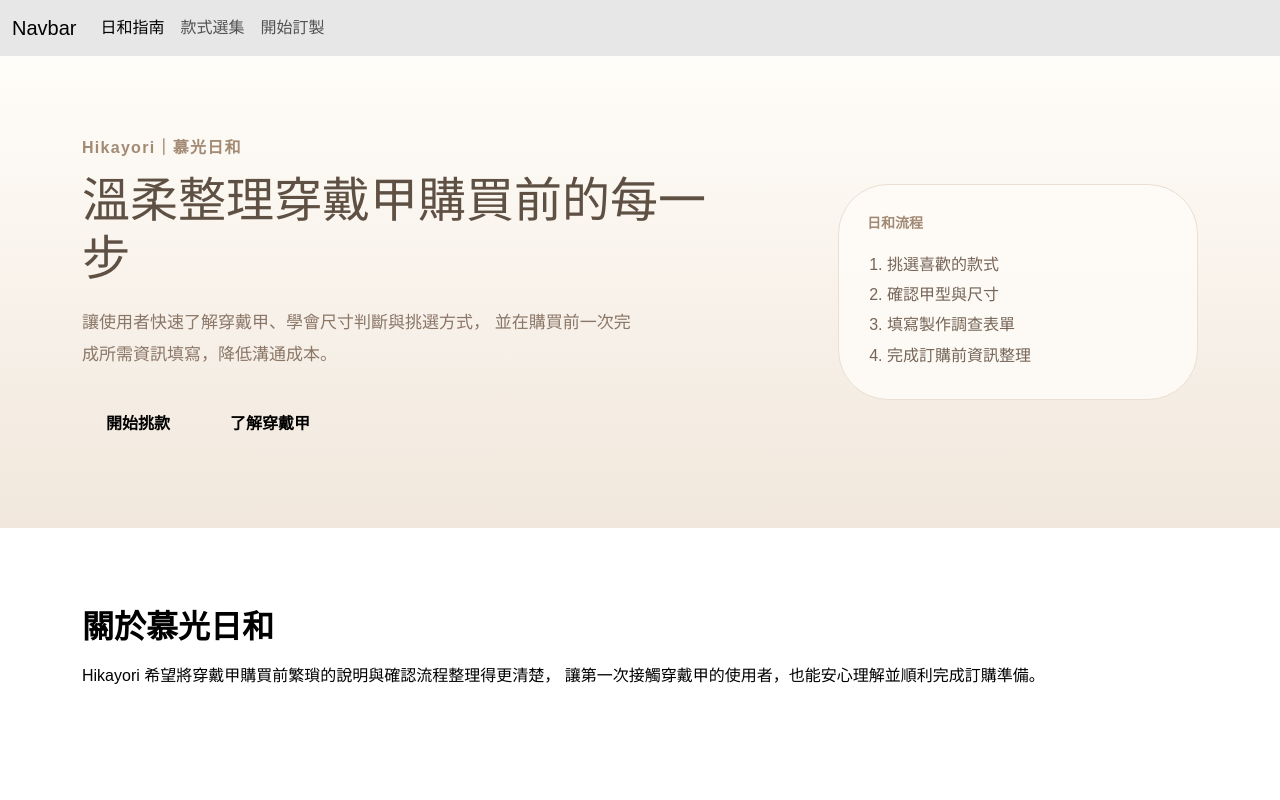
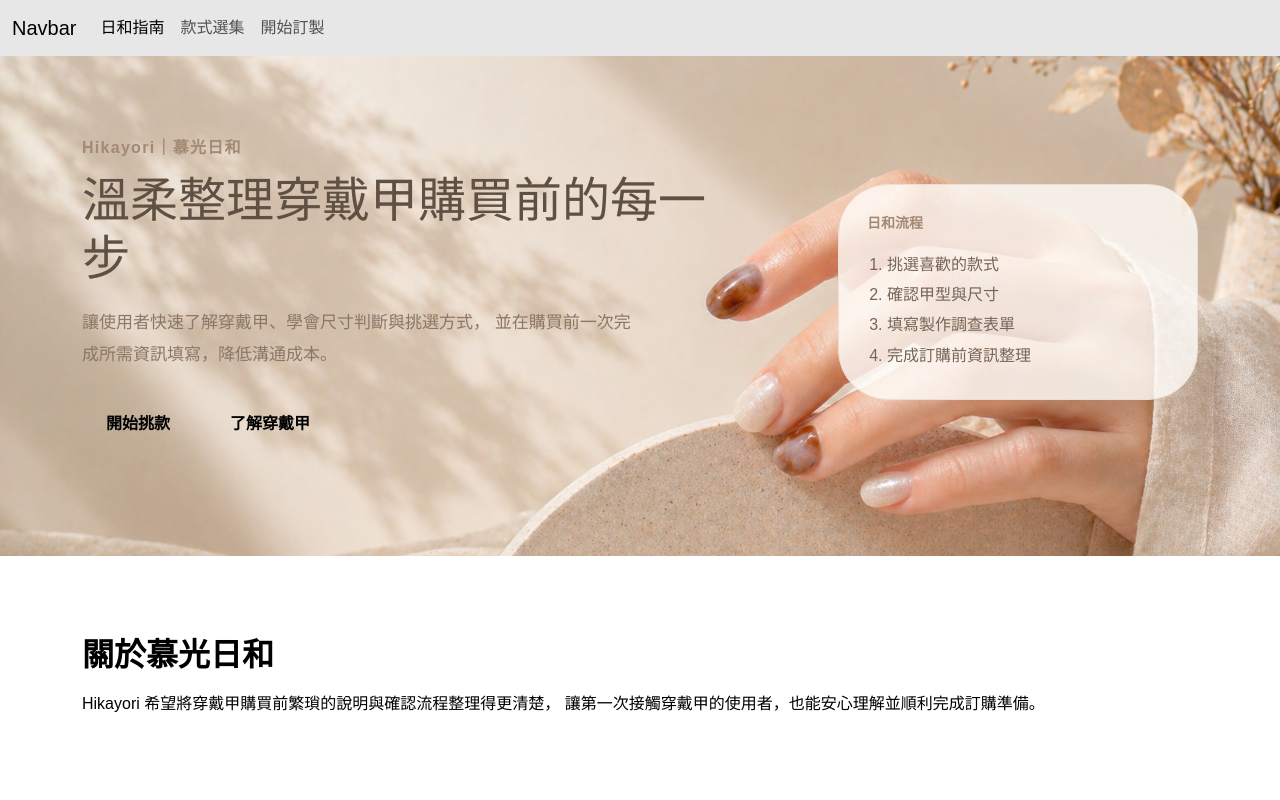
Before and after one commit to jia-yiii/Hikayori, a React (Vite) app: page / in a window 1280 px wide. Shown: the top 800 px of the page. Built offline with nearby package versions, Linux system fonts and the light colour scheme.

Commit message:
style: 調整首頁封面

```diff
--- a/src/pages/home/home.module.scss
+++ b/src/pages/home/home.module.scss
@@ -1,6 +1,11 @@
 @import "@/styles/_tokens";
 .homeHero {
-  background: linear-gradient(180deg, $bg-1 0%, $bg-3 100%);
+  background-color: linear-gradient(180deg, $bg-1 0%, $bg-3 100%);
+  background-image: url("@/assets/home/main.png");
+  background-size: cover;
+  background-position: 0% 55%;
+  background-repeat: no-repeat;
+  height: 500px;
 }
 
 .homeHeroContent {
```
Also changed, not shown: src/assets/home/main.png (added).
